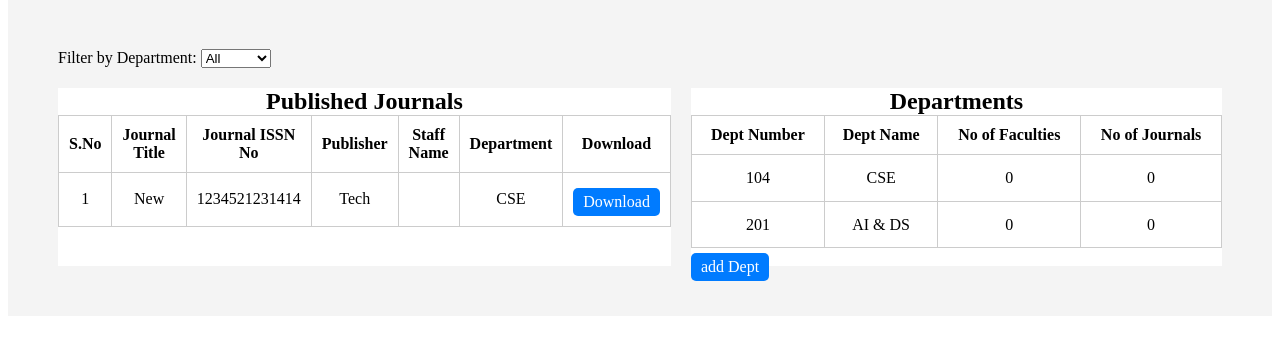
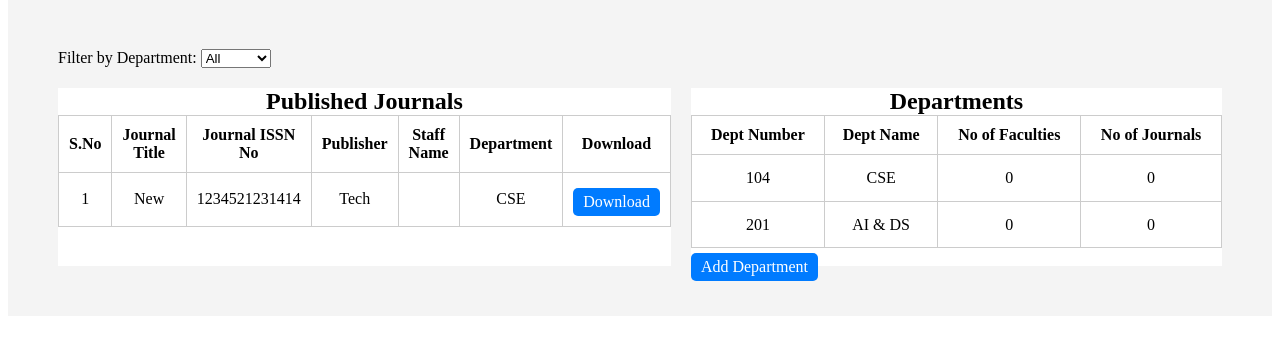
Before and after one commit to muthuruban/VITech, a Django app: page /admin/dashboard/ in a window 1280 px wide. Shown: the part 109-454 px from the top of the page. Run offline with Django 4.2, Linux system fonts and the light colour scheme; a user stored in the database is signed in; data comes from the database, SQL or seed files in the repository.

Commit message:
Updated Models

```diff
--- a/journal/templates/admin_dashboard.html
+++ b/journal/templates/admin_dashboard.html
@@ -216,7 +216,7 @@
                 {% endfor %}
                 </tbody>
             </table>
-            <a type="button" href="{% url 'add_department' %}"> add Dept</a>
+            <a type="button" href="{% url 'add_department' %}">Add Department</a>
         </div>
     </div>
 </div>
```
